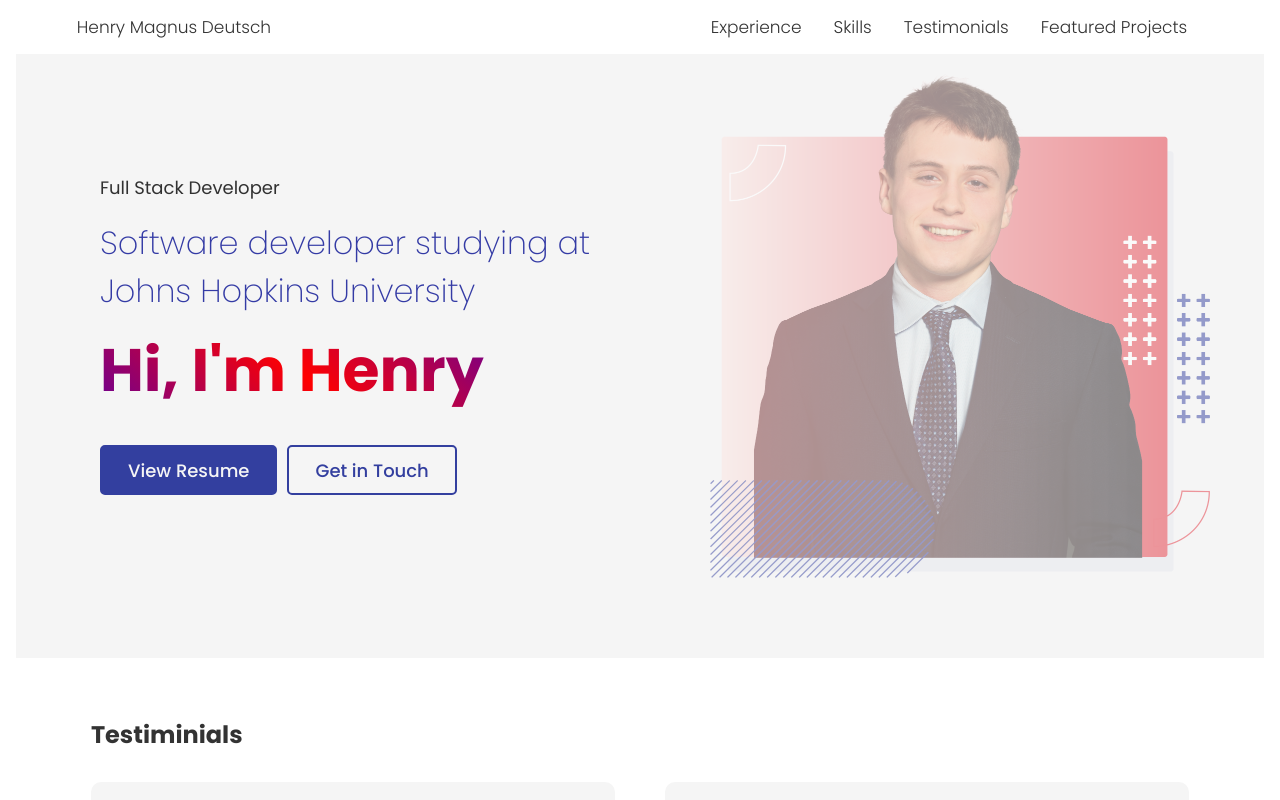
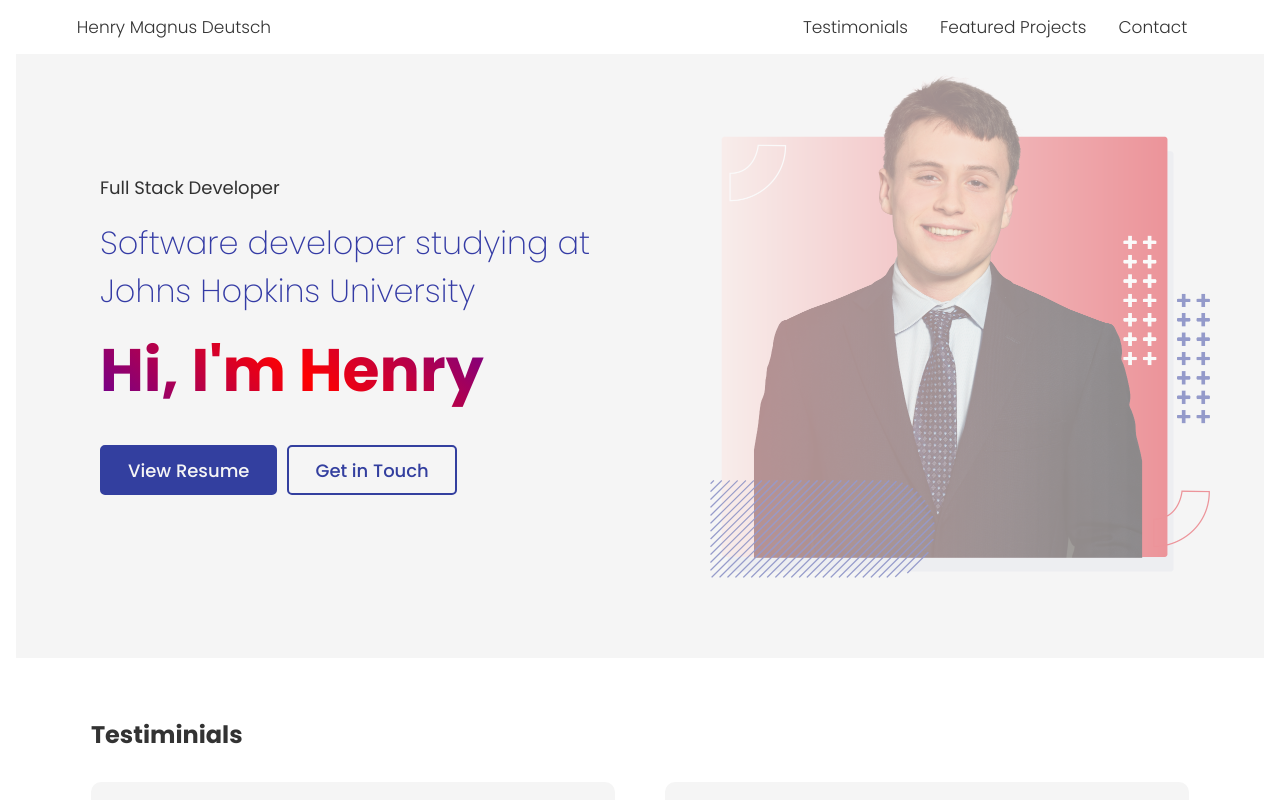
Before and after one commit to henry-md/my-site, a React (Vite) app: page / in a window 1280 px wide. Shown: the top 800 px of the page. Built offline with nearby package versions, Linux system fonts and the light colour scheme.

Commit message:
feat(above fold): changed the links to reflect the site sheeesh

```diff
--- a/src/App.jsx
+++ b/src/App.jsx
@@ -47,10 +47,9 @@ function App() {
     <div className="topnav" id="myTopnav">
       <a href="#home" className="name">Henry Magnus Deutsch</a>
       <div className="horizontal-tabs">
-        <a href="#experience" onClick={smoothScroll}>Experience</a>
-        <a href="#skills" onClick={smoothScroll}>Skills</a>
         <a href="#testimonials" onClick={smoothScroll}>Testimonials</a>
         <a href="#featured" onClick={smoothScroll}>Featured Projects</a>
+        <a href="#contact" onClick={smoothScroll}>Contact</a>
       </div>
 
       <a href="javascript:void(0);" className="icon" onClick={toggle}>
```
